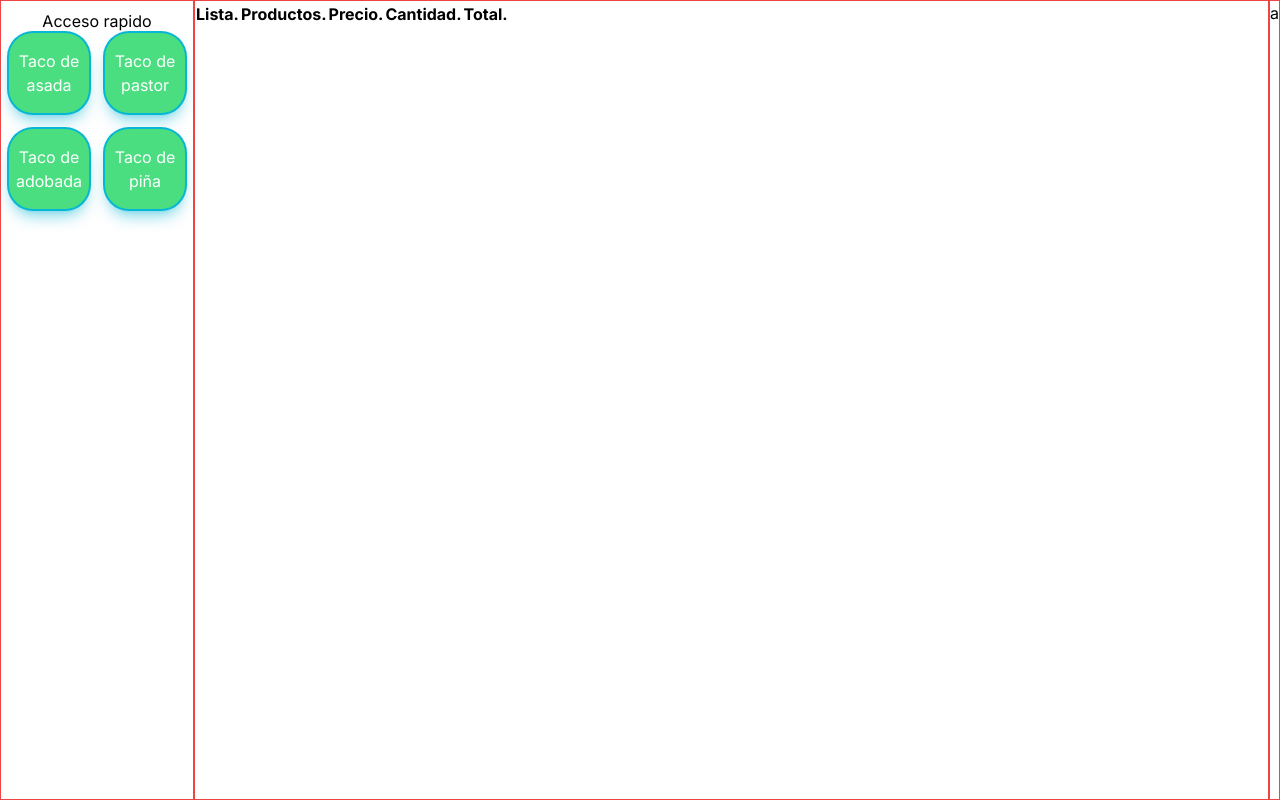
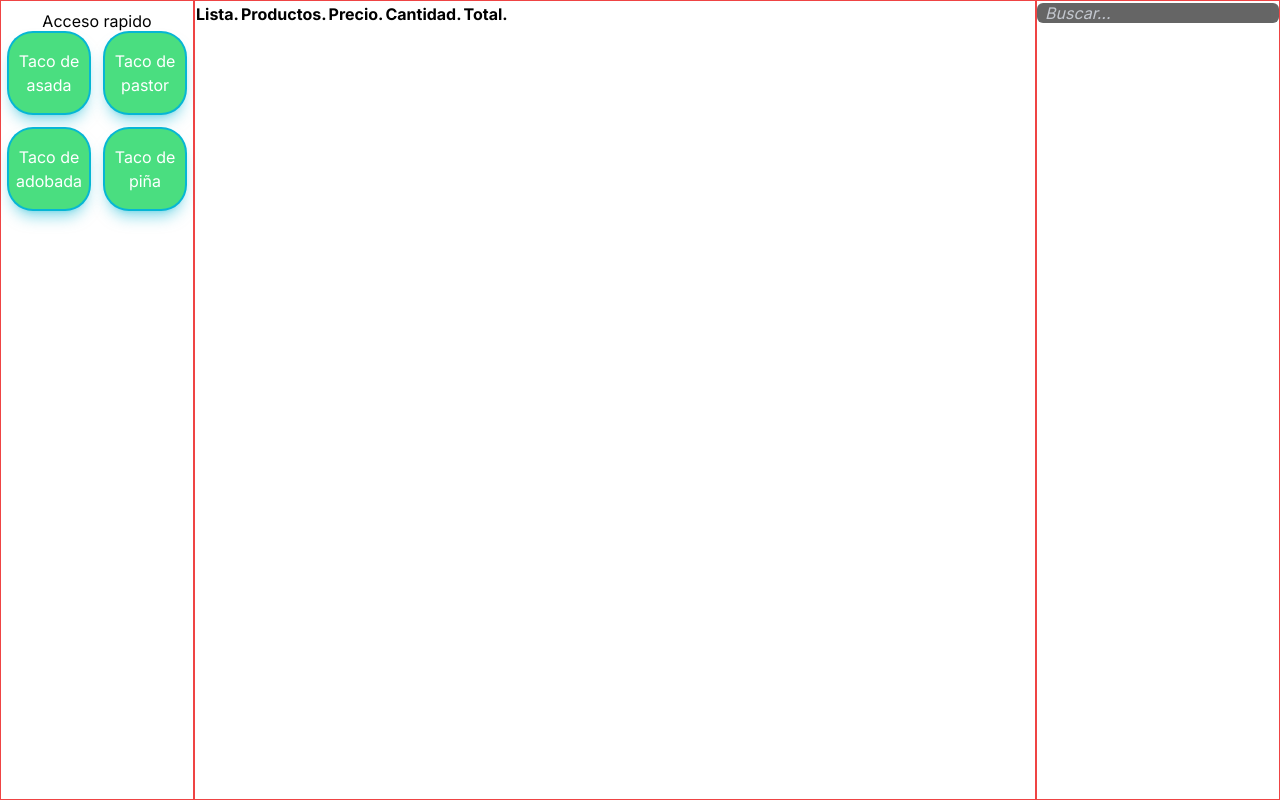
Before and after one commit to JesusOlivas12/practicas_perronas, a Next.js app: page / in a window 1280 px wide. Built offline with nearby package versions, Linux system fonts and the light colour scheme.

Commit message:
barra-busqueda

```diff
--- a/src/app/components/add-product.js
+++ b/src/app/components/add-product.js
@@ -1,5 +1,16 @@
 export default function AddProduct () {
   return (
-    <dev />
+    <div>
+      <div />
+      <input
+        type='text'
+        placeholder='Buscar...'
+        className='w-full h-full pl-2 bg-black opacity-60
+        outline-none rounded-md italic	font-style: italic;
+        ;color text-slate-200'
+
+      />
+
+    </div>
   )
 }
--- a/src/app/page.js
+++ b/src/app/page.js
@@ -3,6 +3,7 @@
 import { products, quickAccessProducts } from '@/utils/const'
 import TableProducts from './components/table-products/table-products'
 import QuickAccess from './components/quick_access'
+import AddProduct from './components/add-product'
 
 export default function Home () {
   return (
@@ -14,7 +15,7 @@ export default function Home () {
         <TableProducts products={products} />
       </section>
       <section className='border border-red-500'>
-        a
+        <AddProduct />
       </section>
     </main>
   )
```
